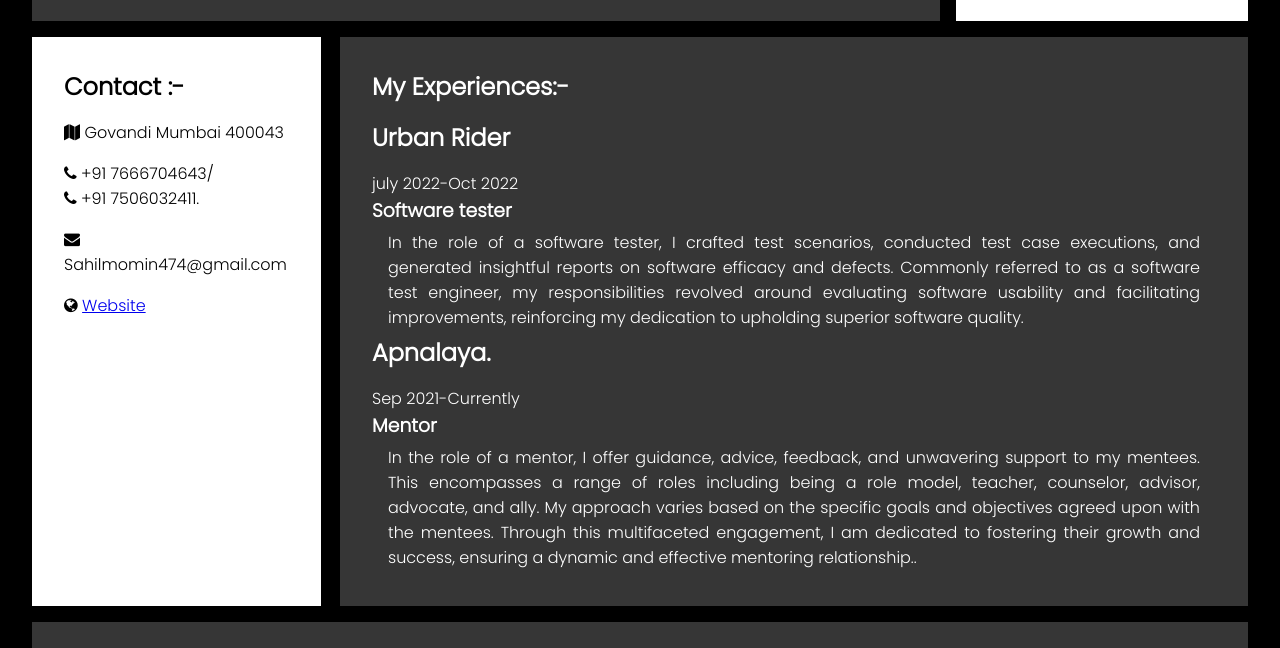
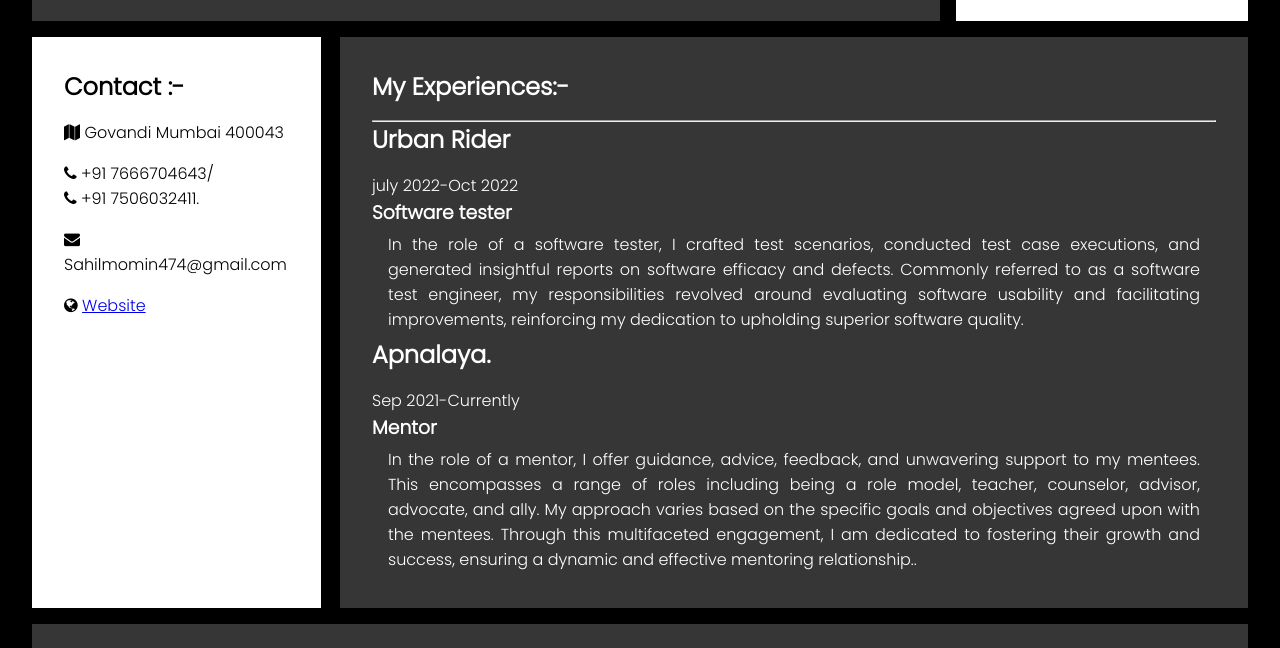
Before and after one commit to sk-sahil2002/Portfolio, a plain HTML site: page index.html in a window 1280 px wide. Shown: the part 2100-2748 px from the top of the page. Drawn offline with Linux system fonts and the light colour scheme.

Commit message:
Update index.html

```diff
--- a/index.html
+++ b/index.html
@@ -119,7 +119,7 @@
         <div class="exp">
             <h2>
                 My Experiences:-
-            </h2>
+            </h2><hr>
             <h2>Urban Rider</h2>
             <h7>july 2022-Oct 2022</h7>
             <h3>Software tester</h3>
```
